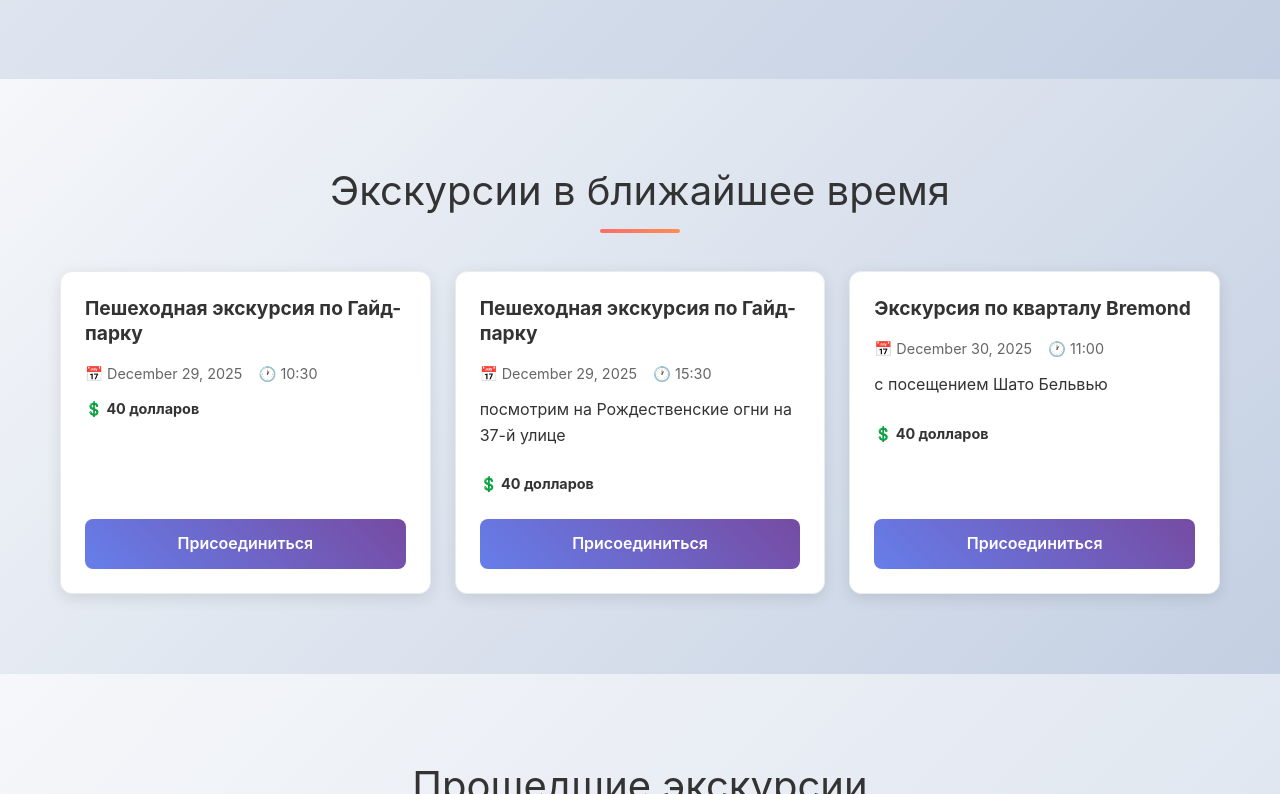
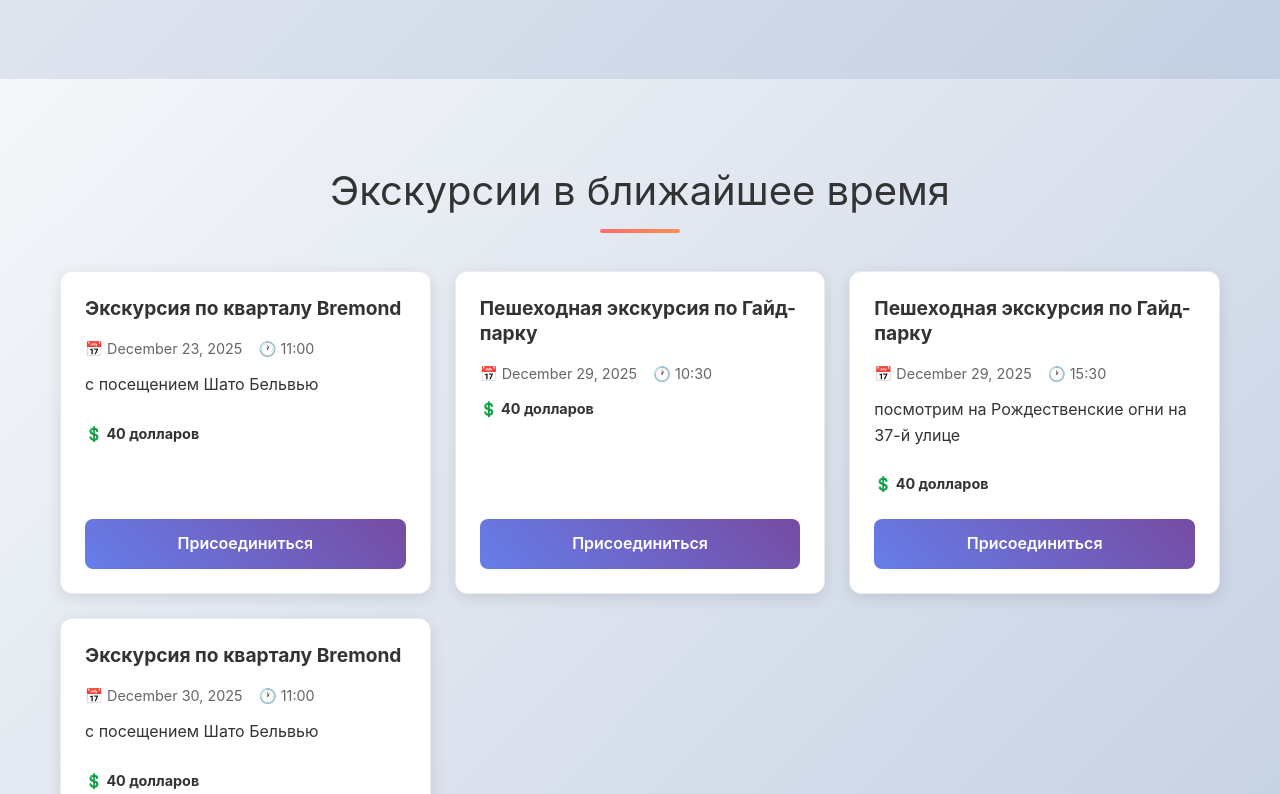
Before and after one commit to tatiana-act/nextjs-boilerplate, a Next.js app: page / in a window 1280 px wide. Shown: the part 6381-7175 px from the top of the page. Built offline with nearby package versions, Linux system fonts and the light colour scheme.

Commit message:
new tour

```diff
--- a/data/upcomingTours.ts
+++ b/data/upcomingTours.ts
@@ -1,6 +1,14 @@
 import { UpcomingTourEvent } from '@/types/tour';
 
 export const upcomingTours: UpcomingTourEvent[] = [
+    {
+        id: 'tour37',
+        tourProgramId: 'Brmn',
+        date: '2025-12-23',
+        time: '11:00',
+        price: 40,
+        bonus: 'с посещением Шато Бельвью'
+    },
     {
         id: 'tour35',
         tourProgramId: 'Hyde',
```
